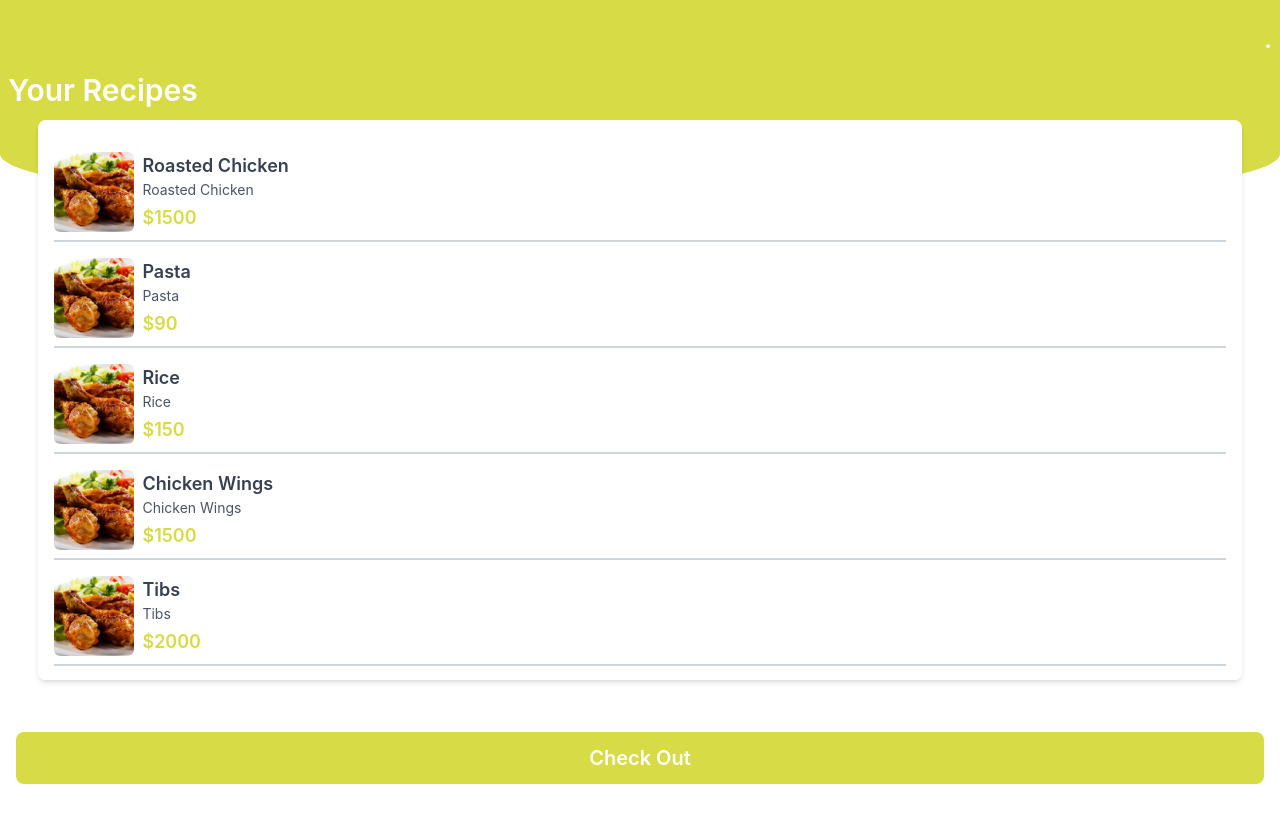
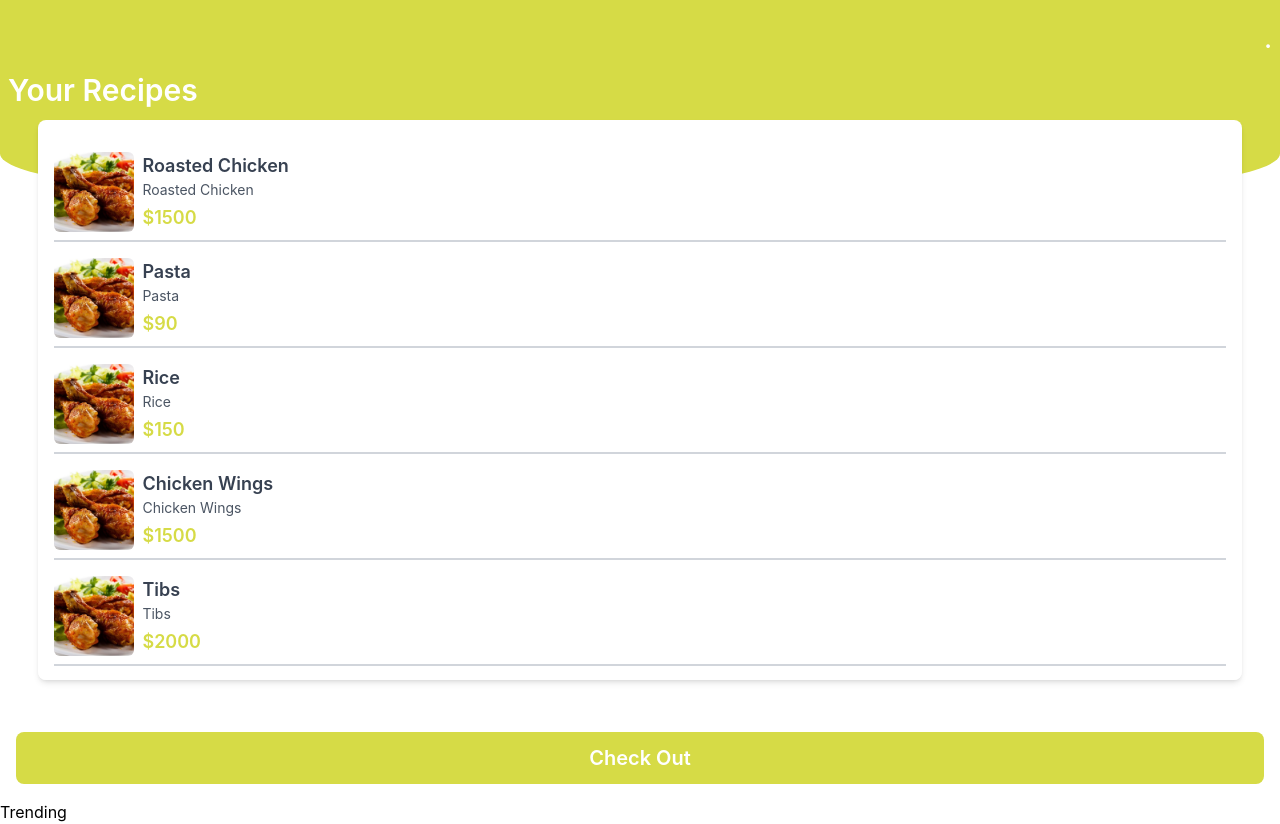
Before and after one commit to abudi47/Digital-menu-with-react, a React (Vite) app in the folder frontend/: page / in a window 1280 px wide. Before the commit the page ends 800 px from the top, so only its background shows below. Built offline with nearby package versions, Linux system fonts and the light colour scheme.

Commit message:
Trending page created

```diff
--- a/frontend/src/App.jsx
+++ b/frontend/src/App.jsx
@@ -7,6 +7,7 @@ import SplashScreen from "./pages/SplashScreen";
 import Menu from "./pages/Menu";
 import Order from "./pages/Order";
 import Cart from "./pages/Cart";
+import { Trending } from "./pages/Trending";
 
 
 function App() {
@@ -19,6 +20,8 @@ function App() {
         {/* <Menu /> */}
         <Cart />
         {/* <Order /> */}
+        <Trending />
+
       </div>
     </>
   );
--- /dev/null
+++ b/frontend/src/pages/Trending.jsx
@@ -0,0 +1,6 @@
+
+export const Trending = () => {
+  return (
+    <div>Trending</div>
+  )
+}
```
